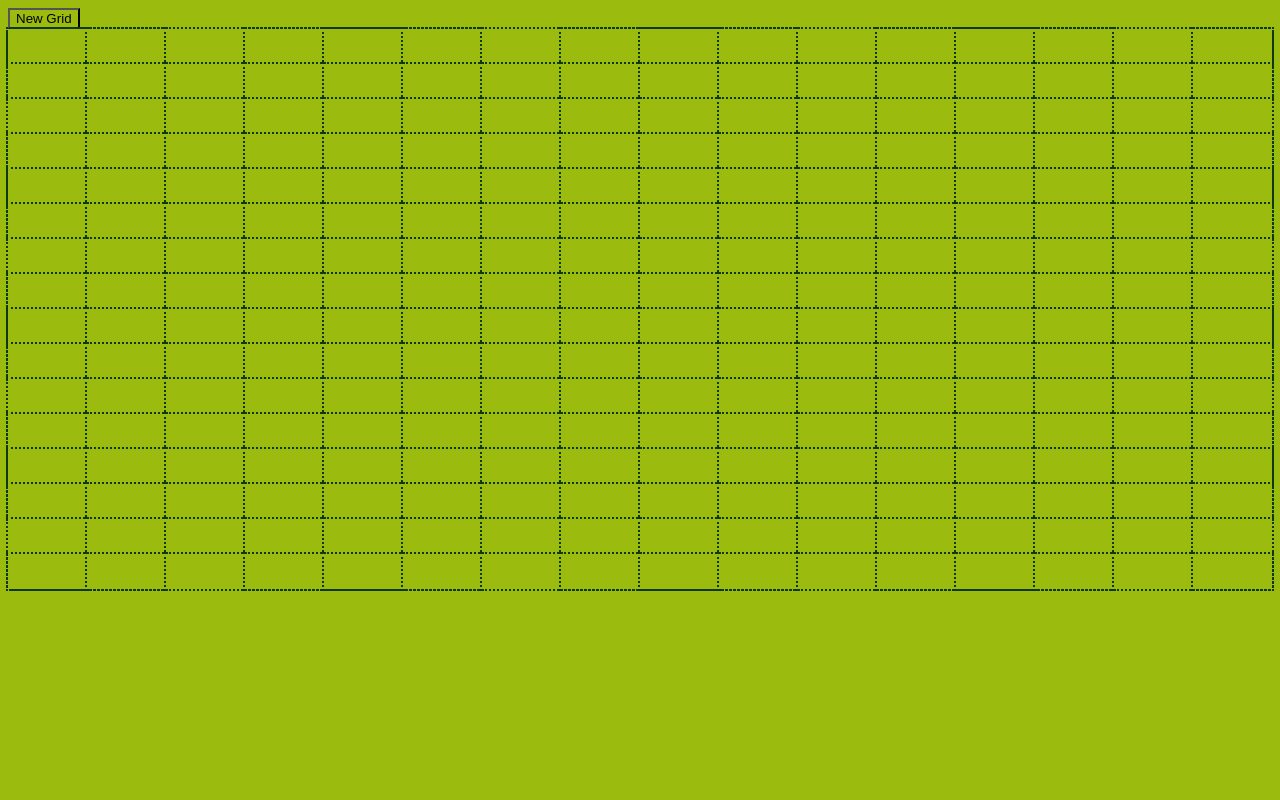
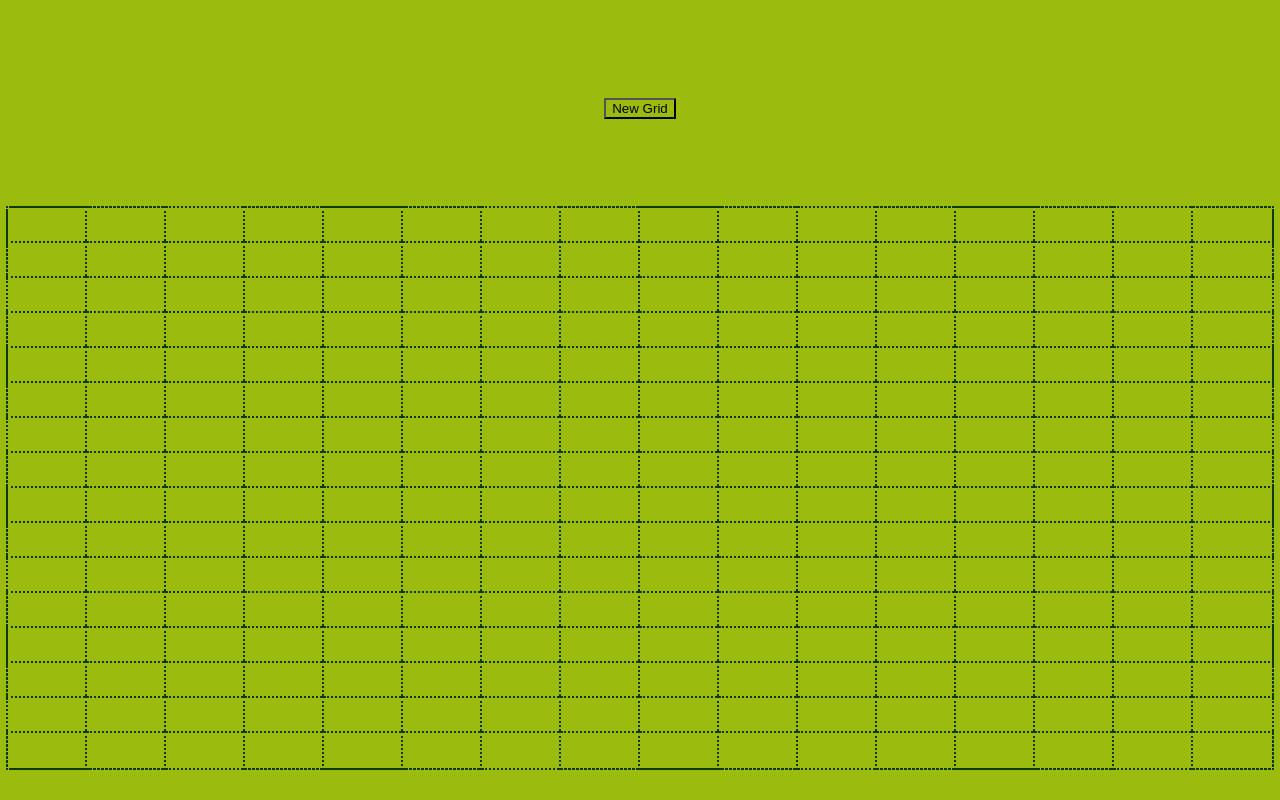
Before and after one commit to jinzoon/etchasketch, a plain HTML site: page index.html in a window 1280 px wide. Drawn offline with Linux system fonts and the light colour scheme.

Commit message:
Replace header styling

```diff
--- a/styles.css
+++ b/styles.css
@@ -2,7 +2,7 @@
     background-color: rgb(155,188,15);
 }
 
-footer {
+header {
     height: 25vh;
     display: flex;
     justify-content: center;
```
